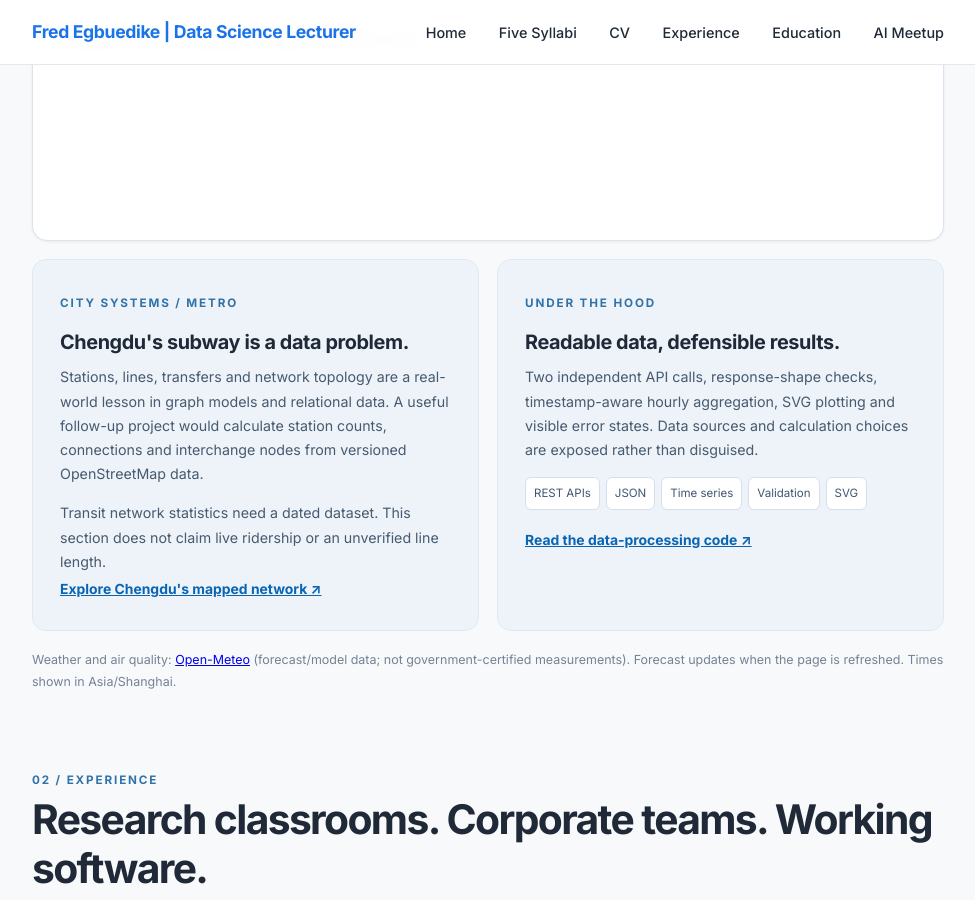
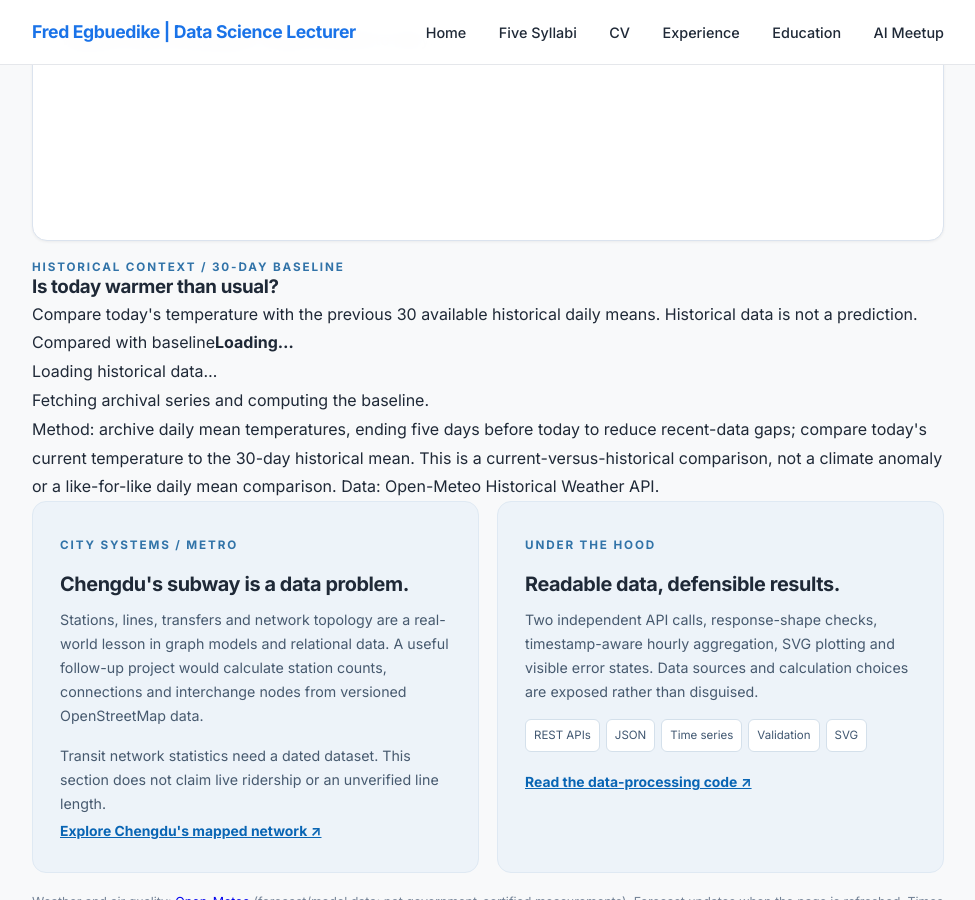
Before and after one commit to Fredilly/big-data, a Jekyll site: the page built from index.md, in a window 1280 px wide and 900 px high, scrolled down 1377 px. Shown: the whole window, without its empty margins (152-1127 px from the left). Built offline with Jekyll 4.4.1, drawn with Linux system fonts in a browser that asks for light colours; nearby versions of some CDN libraries.

Commit message:
Repair dashboard styling and add historical baseline: index.md

```diff
--- a/index.md
+++ b/index.md
@@ -42,7 +42,14 @@ title: Fred Egbuedike | Data Science and Technology Lecturer
     <div id="trend-chart" class="trend-chart" role="img" aria-label="Hourly forecast temperature chart. Loading."><span class="chart-loading">Loading forecast…</span></div>
     <div class="trend-axis" id="trend-axis"></div>
   </div>
-  <div class="lab-bottom">
+  <section class="urban-history" aria-labelledby="urban-heading">
+  <div class="section-kicker">HISTORICAL CONTEXT / 30-DAY BASELINE</div>
+  <div class="urban-head"><div><h3 id="urban-heading">Is today warmer than usual?</h3><p>Compare today's temperature with the previous 30 available historical daily means. Historical data is not a prediction.</p></div><div class="urban-delta"><span>Compared with baseline</span><strong id="urban-difference">Loading…</strong></div></div>
+  <div id="urban-history-chart" class="urban-history-chart" role="img" aria-label="Daily mean temperatures for the historical comparison window">Loading historical data…</div>
+  <div class="urban-explain" id="urban-explain">Fetching archival series and computing the baseline.</div>
+  <p class="urban-method">Method: archive daily mean temperatures, ending five days before today to reduce recent-data gaps; compare today's current temperature to the 30-day historical mean. This is a current-versus-historical comparison, not a climate anomaly or a like-for-like daily mean comparison. Data: Open-Meteo Historical Weather API.</p>
+</section>
+<div class="lab-bottom">
     <div class="mini-lab">
       <span class="section-kicker">CITY SYSTEMS / METRO</span>
       <h3>Chengdu's subway is a data problem.</h3>
```
